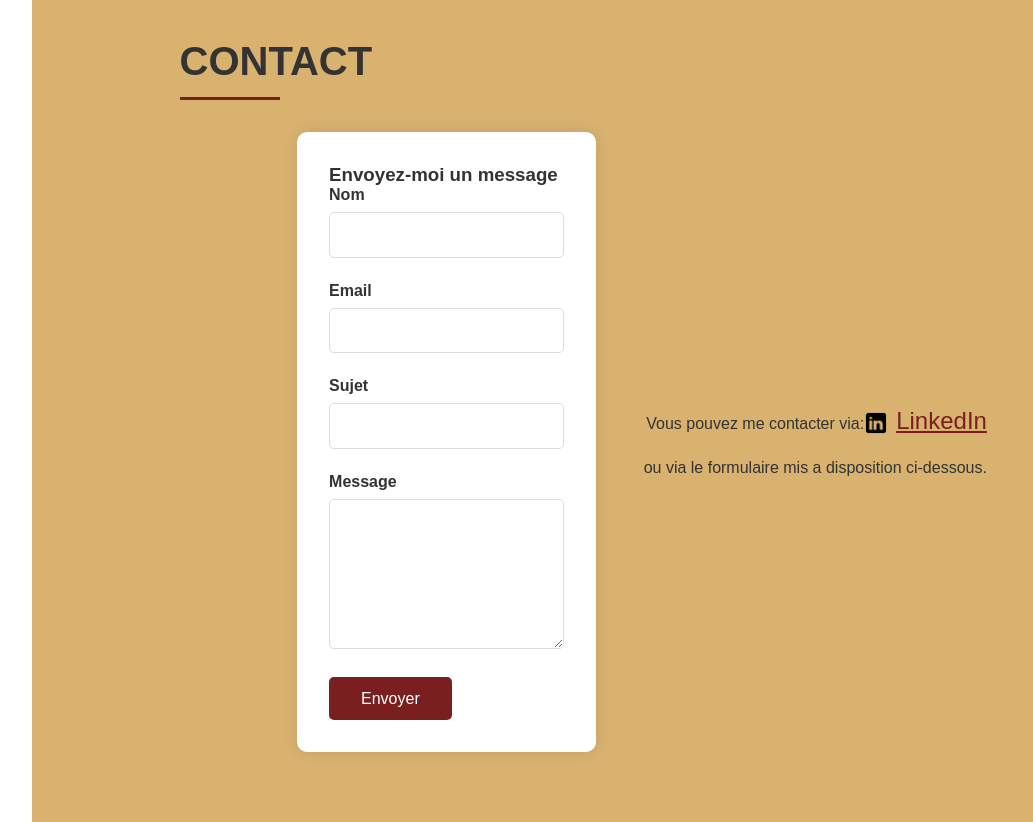
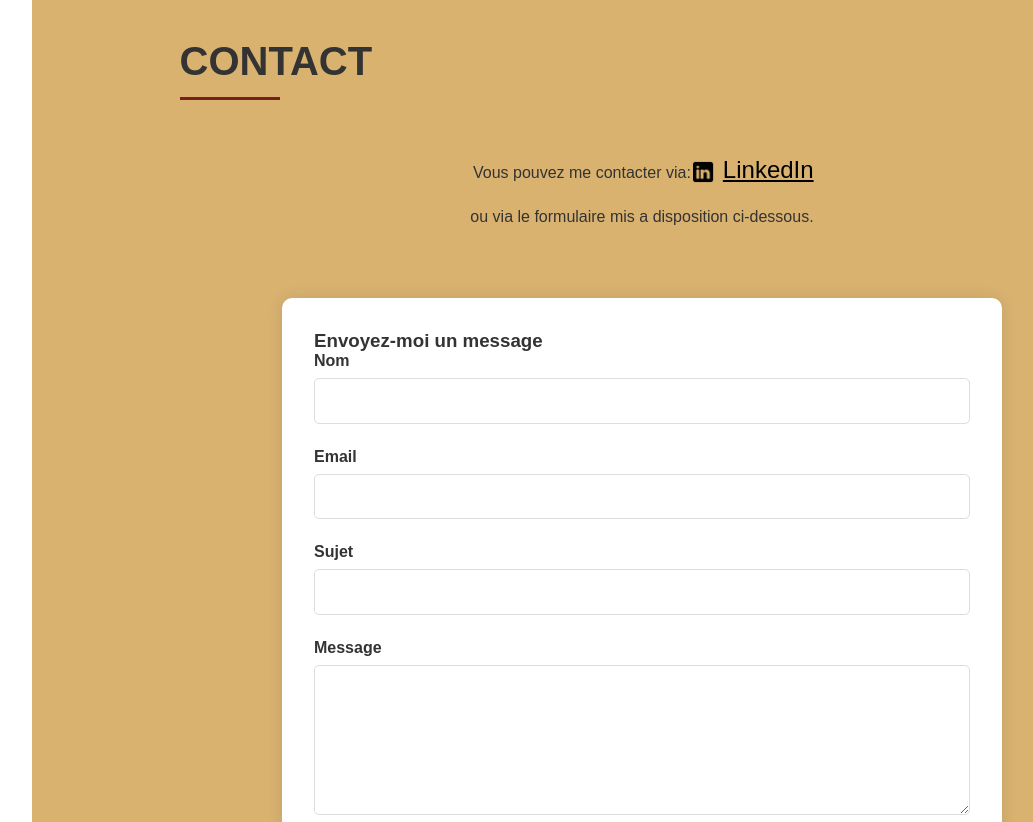
Before and after one commit to DiopOusmane/FOLIO, a plain HTML site: page index.html in a window 1280 px wide. Shown: the part 3060-3882 px from the top of the page, without its empty margins (28-1061 px from the left). Drawn offline with Linux system fonts and the light colour scheme.

Commit message:
netoyage de code

```diff
--- a/assets/styles.css
+++ b/assets/styles.css
@@ -433,7 +433,7 @@ h2:after {
 
 .contact-container {
     display: flex;
-    flex-direction: row-reverse;
+    flex-direction: column;
     gap: 3rem;
     max-width: 900px;
     margin: 0 auto;
@@ -465,7 +465,7 @@ h2:after {
 .contact-form {
     /* flex: 1 1 0; */
 
-    min-width: 0;
+    width: 80%;
     background-color: white;
     padding: 2rem;
     border-radius: 10px;
@@ -531,12 +531,12 @@ footer {
 
 .social-icon {
     font-size: 1.5rem;
-    color: #7a1f1f;
+    color: rgb(0, 0, 0);
     transition: color 0.3s;
 }
 
 .social-icon:hover {
-    color: #d9b270;
+    color:#7a1f1f ;
 }
 
 /* ==================== MODAL ==================== */
@@ -759,9 +759,6 @@ footer {
         padding: 15px;
     }
 
-    body {
-        /* padding-left: 60px; */
-    }
 
     .nav-logo img {
         max-width: 50px;
```
Also changed, not shown: assets/script.js (indentation only).
